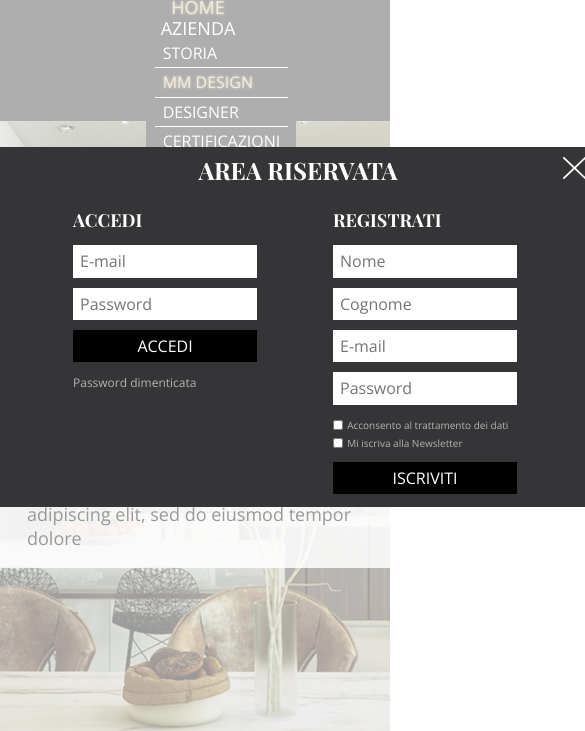
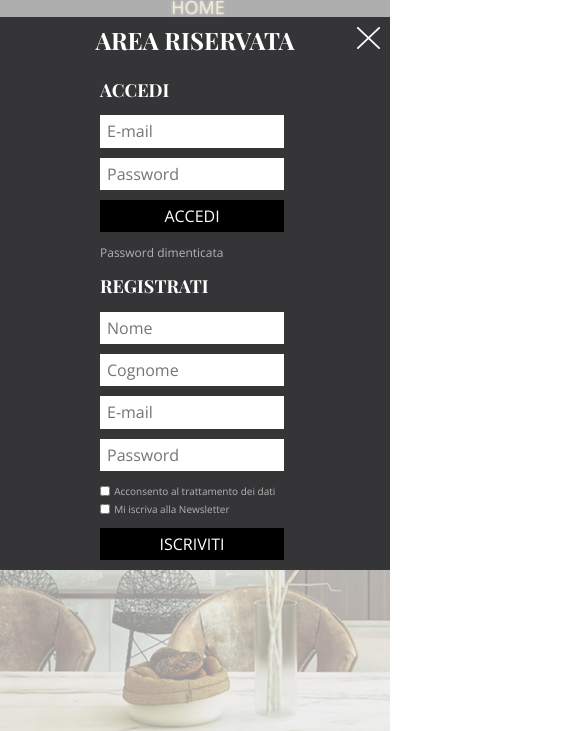
Before and after one commit to Annastrin/adci-mmlampadari, a plain HTML site: page index.html in a window 390 px wide. Both pictures are taken after a click on the element "AREA RISERVATA". Shown: the part 113-844 px from the top of the page, 585 px wide, since content can reach past the window. Drawn offline with nearby package versions, Linux system fonts and the light colour scheme; a web font is replaced by a local one.

Commit message:
Make modal responsive

```diff
--- a/css/style.css
+++ b/css/style.css
@@ -34,10 +34,11 @@ body.modal-open {
     position: absolute;
     width: 100%;
     height: 100%;
-    padding-top: 260px;
+    padding-top: 130px;
     display: none;
     z-index: 100;
     background-color: rgba(255, 255, 255, 0.6);
+    overflow: scroll;
 }
 
 .auth-window.active {
@@ -46,7 +47,7 @@ body.modal-open {
 
 .auth-window__content {
     background-color: #353436;
-    width: 596px;
+    max-width: 596px;
     min-height: 360px;
     margin: 0 auto;
     padding-top: 10px;
@@ -85,7 +86,7 @@ body.modal-open {
 }
 
 .auth-forms form {
-    width: 190px;
+    max-width: 190px;
     margin: 0 35px;
 }
 
@@ -570,6 +571,11 @@ body.modal-open {
 
 
 @media only screen and (max-width: 700px) {
+    .auth-forms {
+        flex-direction: column;
+        align-items: center;
+    }
+
     .header .container {
         flex-direction: column;
         align-items: center;
```
